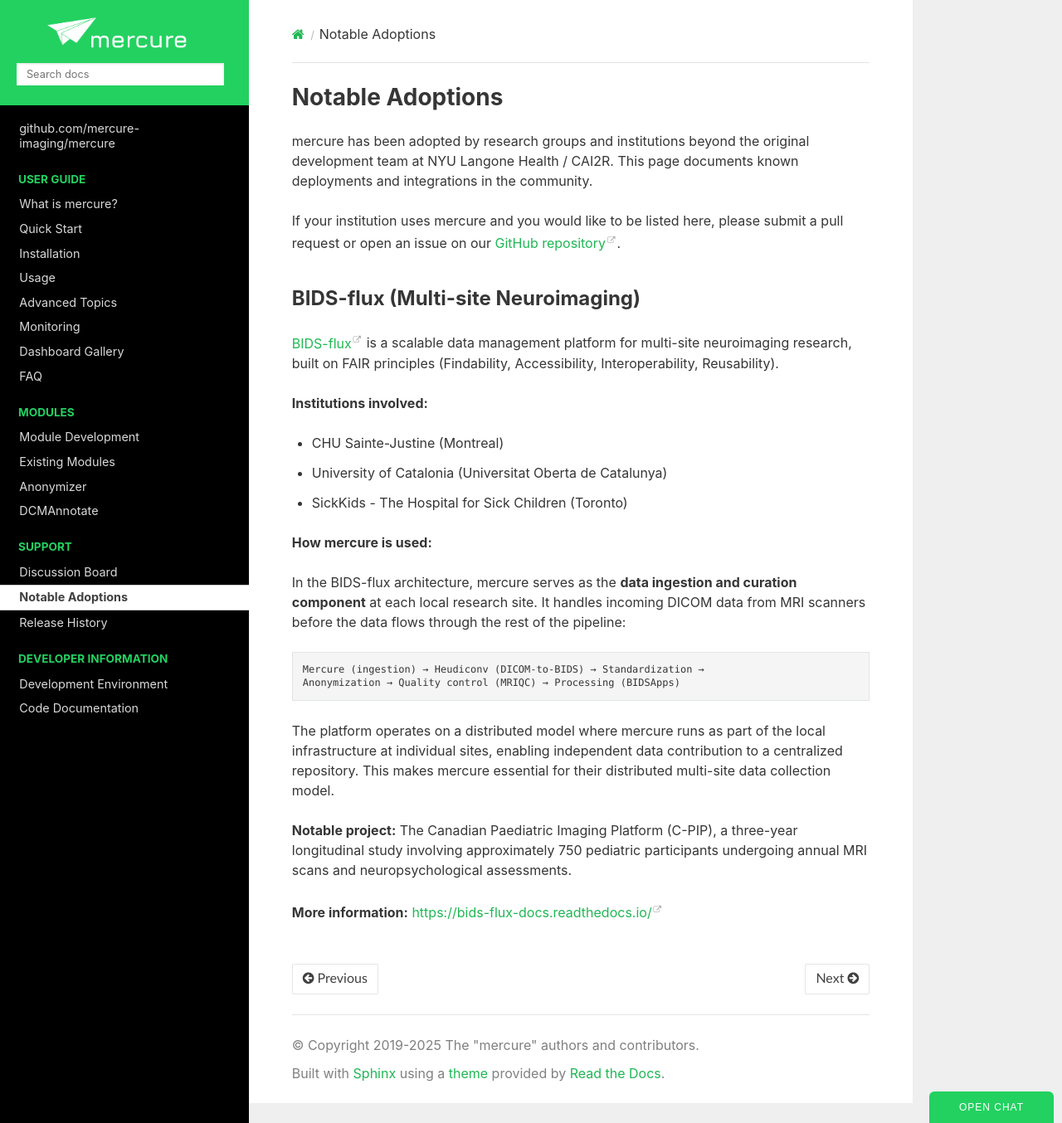
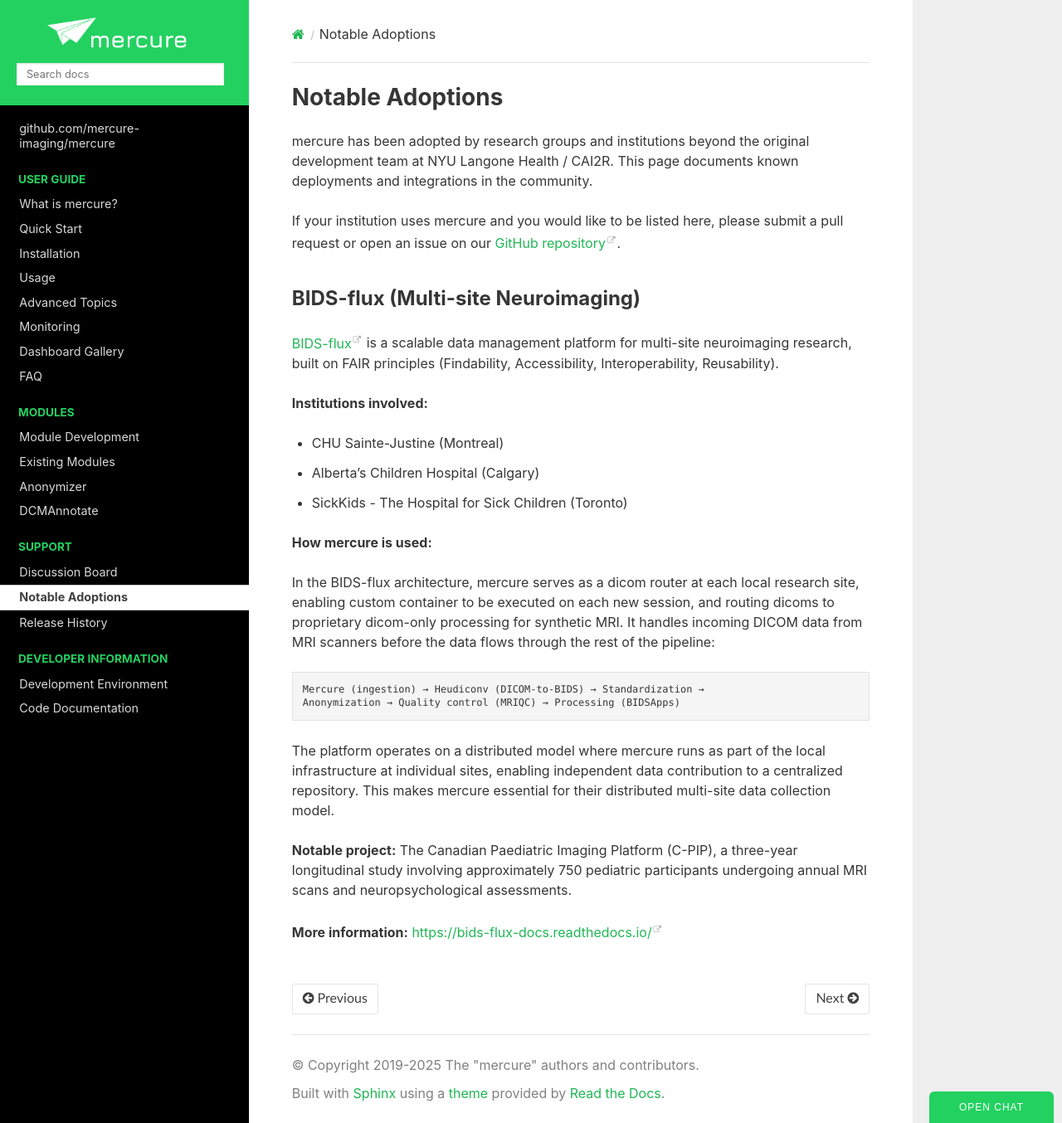
Before and after one commit to mercure-imaging/mercure, a Sphinx documentation site: the page built from docs/adoptions.rst, in a window 1280 px wide and 1354 px high. Shown: the whole window at 83% size. Built offline with Sphinx 7.4.7 and the Read the Docs theme 3.1.0, drawn with Linux system fonts in a browser that asks for light colours.

Commit message:
Tune ups from Basile
Co-authored-by: Basile <basile.pinsard@gmail.com>

```diff
--- a/docs/adoptions.rst
+++ b/docs/adoptions.rst
@@ -14,12 +14,12 @@
 **Institutions involved:**
 
 * CHU Sainte-Justine (Montreal)
-* University of Catalonia (Universitat Oberta de Catalunya)
+* Alberta's Children Hospital (Calgary)
 * SickKids - The Hospital for Sick Children (Toronto)
 
 **How mercure is used:**
 
-In the BIDS-flux architecture, mercure serves as the **data ingestion and curation component** at each local research site. It handles incoming DICOM data from MRI scanners before the data flows through the rest of the pipeline:
+In the BIDS-flux architecture, mercure serves as a dicom router at each local research site, enabling custom container to be executed on each new session, and  routing dicoms to proprietary dicom-only processing for synthetic MRI. It handles incoming DICOM data from MRI scanners before the data flows through the rest of the pipeline:
 
 .. code-block:: text
 
```
